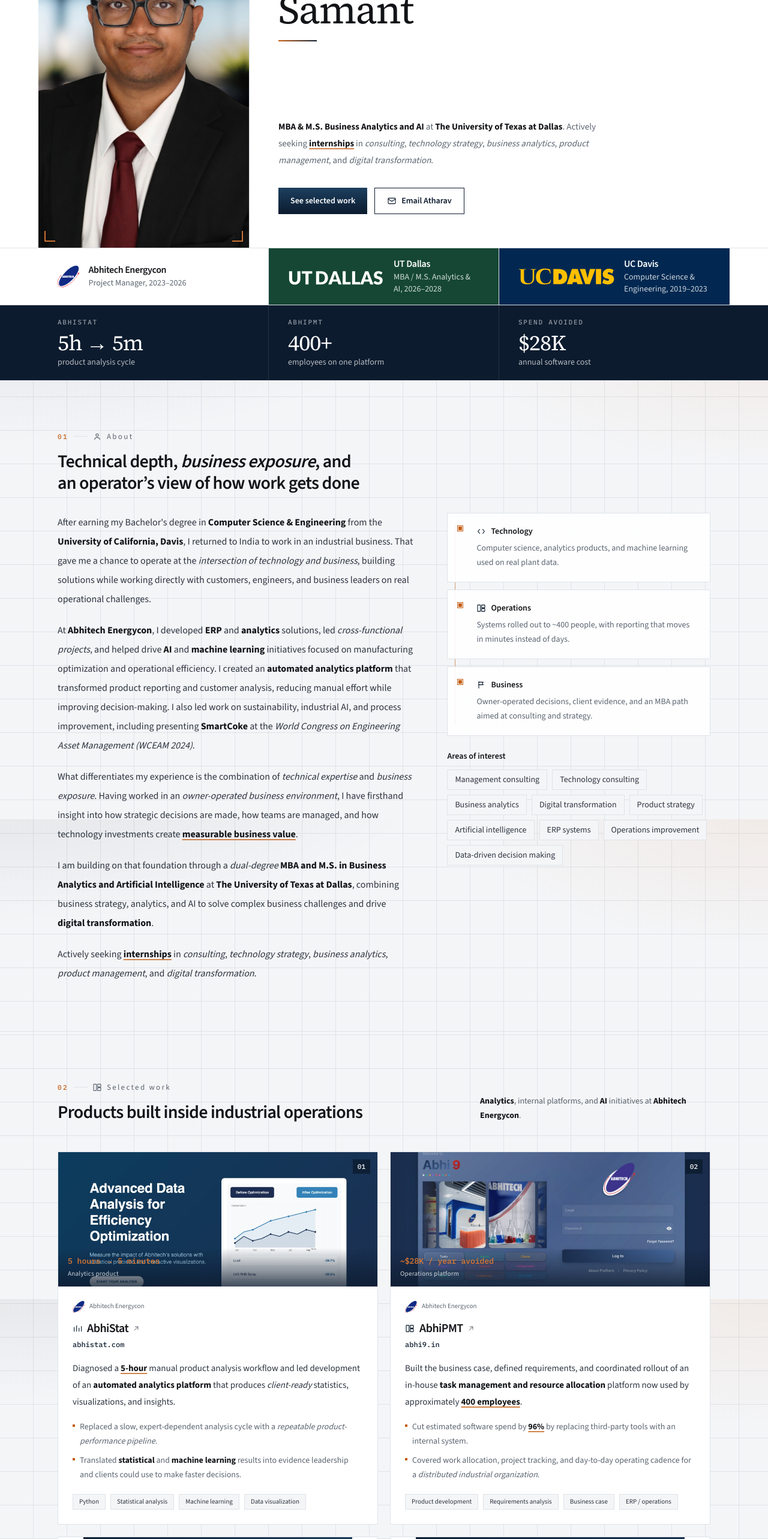
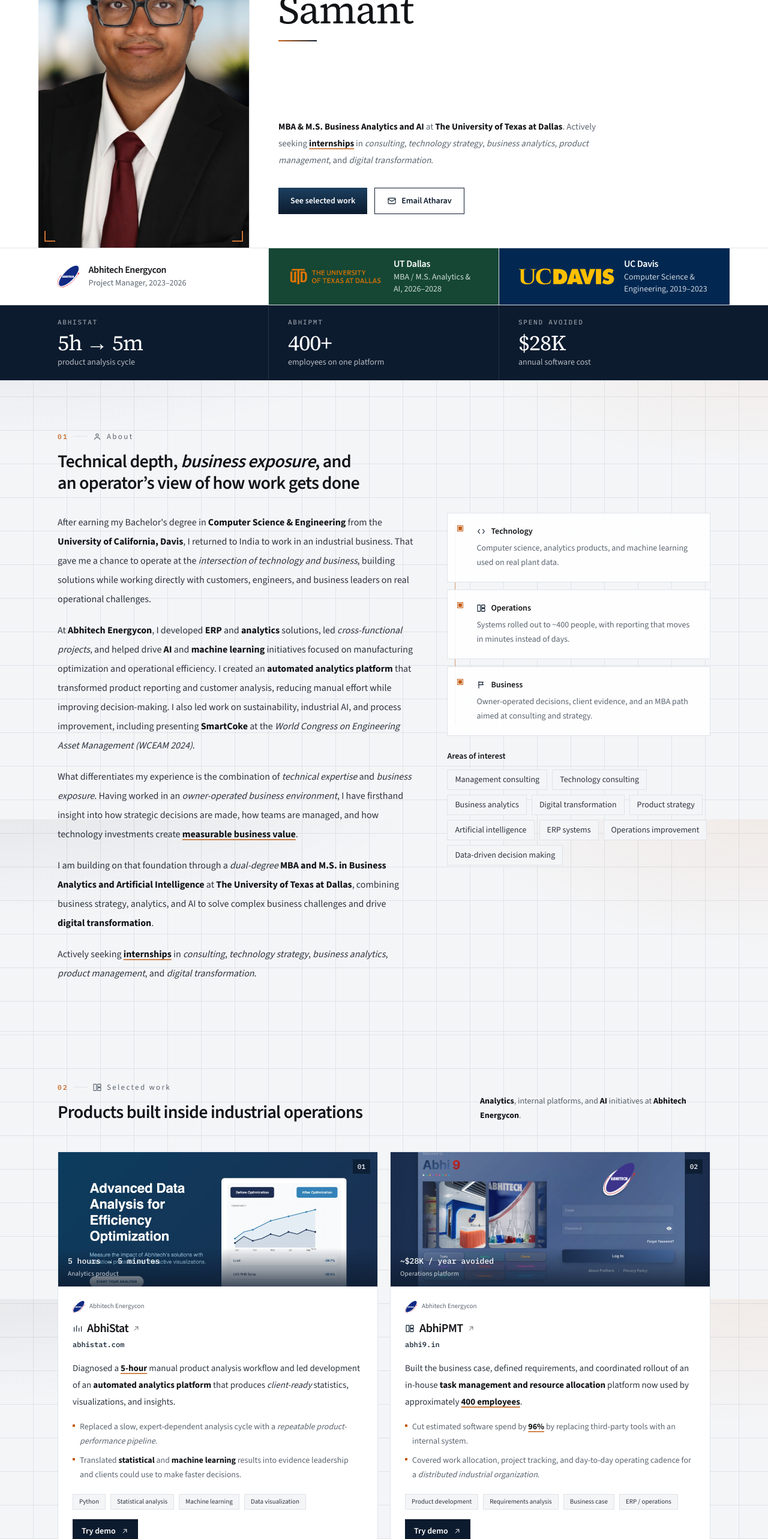
Before and after one commit to Jay4Codes/atharav_website, a Next.js app: page / in a window 1280 px wide. Shown: the part 234-2800 px from the top of the page at 60% size. Built offline with nearby package versions, Linux system fonts and the light colour scheme.

Commit message:
Refactor UTD-related components with updated styles, including a new logo and enhanced background gradients. Improve logo display in the Education section and add demo links for projects in the Work section. Adjust text colors for better visibility and responsiveness.

```diff
--- a/src/app/globals.css
+++ b/src/app/globals.css
@@ -261,7 +261,17 @@
 }
 
 .utd-panel {
-  background: linear-gradient(165deg, #1d5c44 0%, #154734 55%, #0d2f22 100%);
+  background:
+    linear-gradient(135deg, color-mix(in srgb, #e87500 28%, transparent) 0%, transparent 38%),
+    linear-gradient(165deg, #1f684d 0%, #154734 55%, #092f24 100%);
+}
+
+.utd-logo-band {
+  width: fit-content;
+  max-width: 100%;
+  border: 1px solid color-mix(in srgb, #e87500 28%, white);
+  background: #fff;
+  box-shadow: 0 8px 20px color-mix(in srgb, #092f24 26%, transparent);
 }
 
 .surface-wash {
--- a/src/components/education.tsx
+++ b/src/components/education.tsx
@@ -30,11 +30,21 @@
                       : ""
                 }`}
               >
-                <Logo
-                  src={item.logo}
-                  alt={item.school}
-                  className="h-8 w-auto max-w-[min(16rem,78vw)] object-contain object-left sm:h-9"
-                />
+                {"theme" in item && item.theme === "utd" ? (
+                  <div className="utd-logo-band flex min-h-16 items-center px-4 py-3 sm:min-h-18 sm:px-5">
+                    <Logo
+                      src={item.logo}
+                      alt={item.school}
+                      className="h-auto w-full max-w-[18rem] object-contain object-left"
+                    />
+                  </div>
+                ) : (
+                  <Logo
+                    src={item.logo}
+                    alt={item.school}
+                    className="h-8 w-auto max-w-[min(16rem,78vw)] object-contain object-left sm:h-9"
+                  />
+                )}
                 <p
                   className={`mt-5 text-[12px] font-medium uppercase tracking-[0.14em] ${
                     item.onDark ? "text-white/70" : "text-muted"
--- a/src/components/work.tsx
+++ b/src/components/work.tsx
@@ -43,7 +43,7 @@
                     {String(index + 1).padStart(2, "0")}
                   </span>
                   <div className="impact-band px-4 py-3">
-                    <p className="mono text-[13px] text-accent-2">{project.impact}</p>
+                    <p className="mono text-[13px] text-white">{project.impact}</p>
                     <p className="mt-1 text-[11px] tracking-wide text-white/80">{project.kind}</p>
                   </div>
                 </div>
@@ -101,12 +101,25 @@
                       </li>
                     ))}
                   </ul>
-                  <div className="mt-auto flex flex-wrap gap-2 pt-5">
-                    {project.tags.map((tag) => (
-                      <span key={tag} className="chip px-2.5 py-1 text-[11px] text-ink-soft">
-                        {tag}
-                      </span>
-                    ))}
+                  <div className="mt-auto pt-5">
+                    <div className="flex flex-wrap gap-2">
+                      {project.tags.map((tag) => (
+                        <span key={tag} className="chip px-2.5 py-1 text-[11px] text-ink-soft">
+                          {tag}
+                        </span>
+                      ))}
+                    </div>
+                    {"demoHref" in project ? (
+                      <a
+                        href={(project as { demoHref: string }).demoHref}
+                        target="_blank"
+                        rel="noreferrer"
+                        className="mt-4 inline-flex min-h-10 items-center gap-2 border border-navy bg-navy px-3.5 py-2 text-sm font-semibold text-white transition-colors hover:border-accent hover:bg-accent"
+                      >
+                        Try demo
+                        <Icon name="arrowOut" className="h-3.5 w-3.5" />
+                      </a>
+                    ) : null}
                   </div>
                 </div>
               </article>
--- a/src/data/content.ts
+++ b/src/data/content.ts
@@ -54,7 +54,7 @@
   {
     name: "UT Dallas",
     role: "MBA / M.S. Analytics & AI, 2026–2028",
-    src: "/logos/utdallas.svg",
+    src: "/logos/utd.png",
     href: "https://jindal.utdallas.edu/",
     onDark: true,
     theme: "utd",
@@ -135,6 +135,7 @@
     visual: "chart",
     name: "AbhiStat",
     href: "https://abhistat.com",
+    demoHref: "https://abhistat.com/demo",
     image: "/images/abhistat.jpg",
     kind: "Analytics product",
     timeframe: "Abhitech Energycon",
@@ -152,6 +153,7 @@
     visual: "ops",
     name: "AbhiPMT",
     href: "https://abhi9.in",
+    demoHref: "https://abhi9.in/demo",
     image: "/images/abhi9.jpg",
     kind: "Operations platform",
     timeframe: "Abhitech Energycon",
@@ -262,7 +264,7 @@
     note: "Dual degree",
     detail:
       "Pursuing a *dual-degree* **MBA and M.S. in Business Analytics and Artificial Intelligence** at the **Naveen Jindal School of Management**. Interested in *consulting*, *technology strategy*, *digital transformation*, *product innovation*, and *data-driven decision-making*.",
-    logo: "/logos/utdallas.svg",
+    logo: "/logos/utd.png",
     href: "https://jindal.utdallas.edu/",
     onDark: true,
     theme: "utd",
```
Also changed, not shown: public/logos/utd.png (added).
